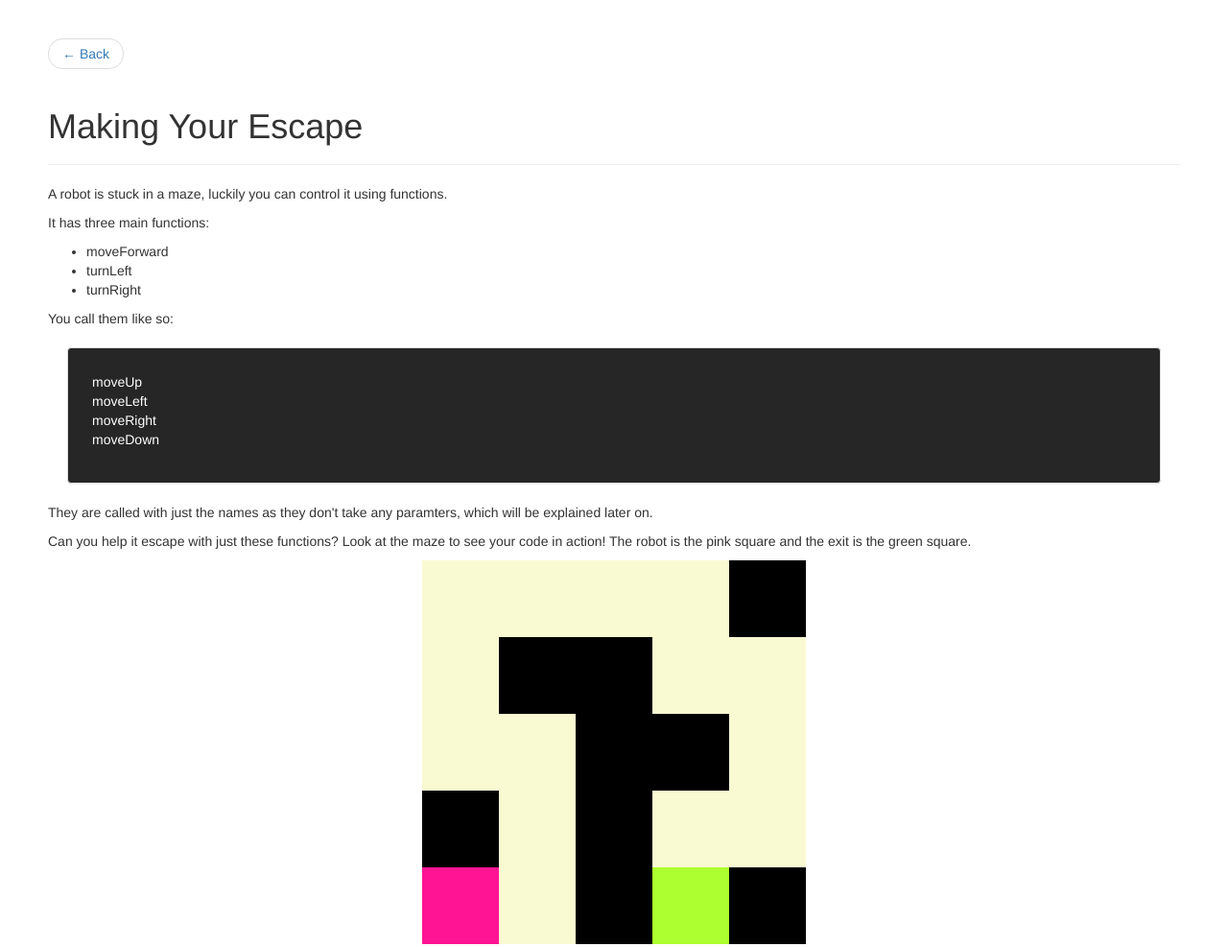
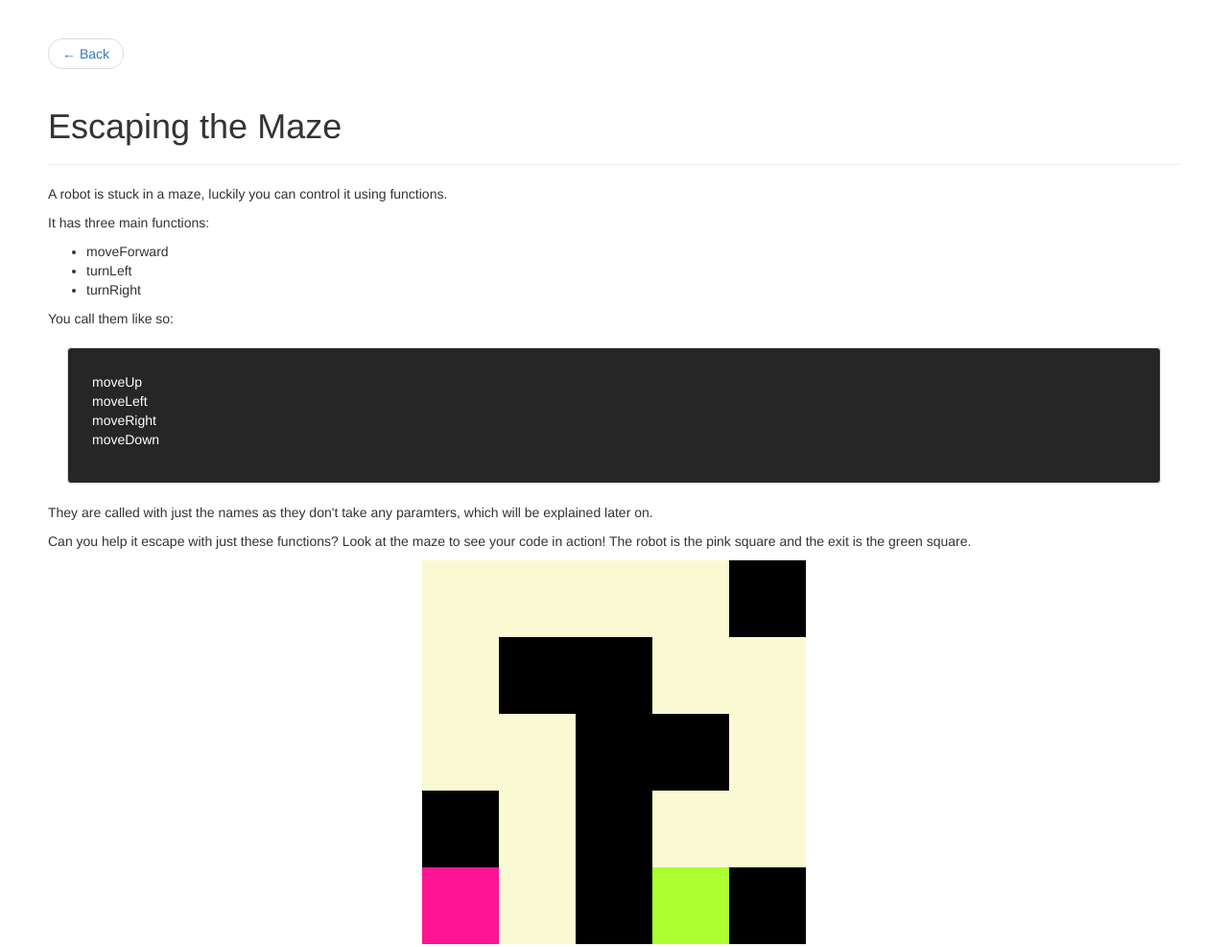
Before and after one commit to fossildog117/Coding_Curriculem, a plain HTML site: page tasks/maze.html in a window 1280 px wide. Shown: the top 987 px of the page at 96% size. Drawn offline with nearby package versions, Linux system fonts and the light colour scheme; a script that the page names is missing.

Commit message:
Make the heading for the maze task match the index

```diff
--- a/tasks/maze.html
+++ b/tasks/maze.html
@@ -44,7 +44,7 @@
             </ul>
         </nav>
         <div class="page-header">
-            <h1>Making Your Escape</h1>
+            <h1>Escaping the Maze</h1>
         </div>
         <div>
             <p>A robot is stuck in a maze, luckily you can control it using functions.<br /></p>
```
